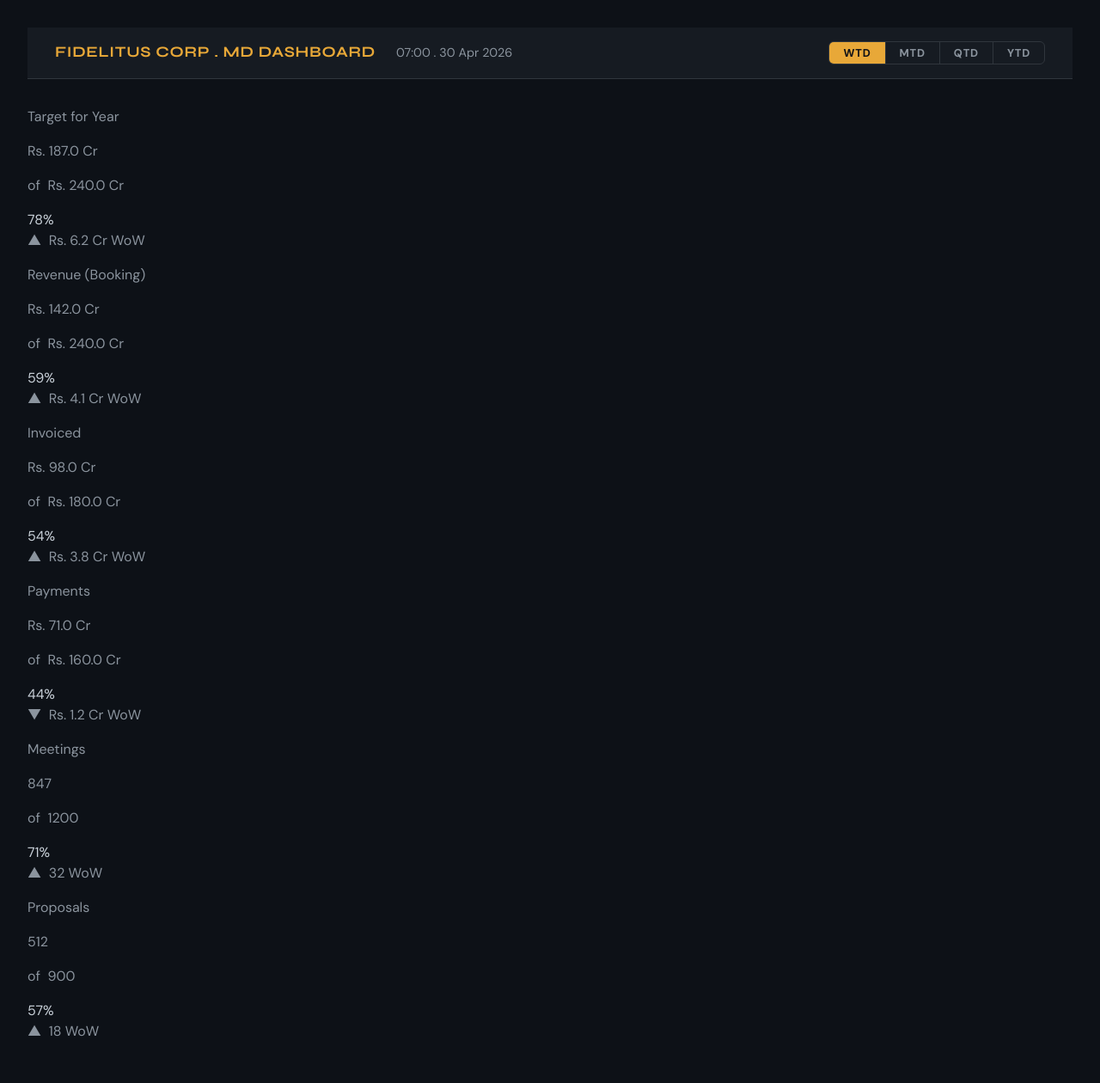
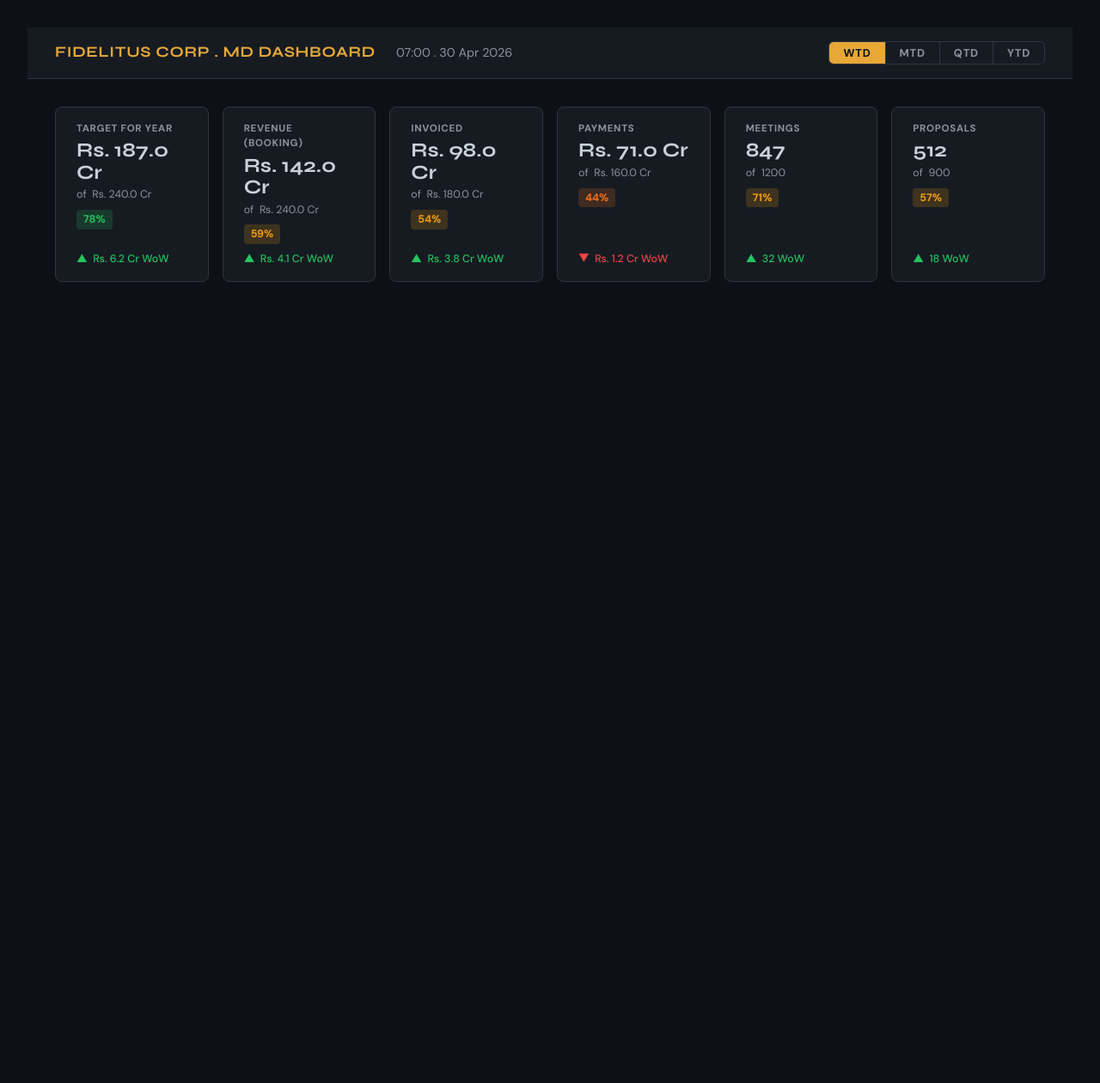
Before and after one commit to katharguppe/mddb, a FastAPI app: page / in a window 1280 px wide. Shown: the whole page at 86% size. After the commit the page ends 328 px from the top, so only its background shows below. Run offline with FastAPI, Linux system fonts and the light colour scheme.

Commit message:
[TASK-002] style: add KPI card strip layout and badge/delta styles

```diff
--- a/app/static/style.css
+++ b/app/static/style.css
@@ -234,3 +234,97 @@ p {
     background-color: var(--color-accent);
     color: #0d1117;
 }
+
+/* ═══════════════════════════════════════════
+   SECTION B — Corporate KPI Strip
+   ═══════════════════════════════════════════ */
+
+.kpi-strip {
+    display: grid;
+    grid-template-columns: repeat(6, 1fr);
+    gap: var(--spacing-md);
+    padding: 0 var(--spacing-xl) var(--spacing-xl);
+}
+
+.kpi-card {
+    background-color: var(--color-bg-surface);
+    border: 1px solid var(--color-border);
+    border-radius: 8px;
+    padding: var(--spacing-md) var(--spacing-lg);
+    display: flex;
+    flex-direction: column;
+    gap: var(--spacing-xs);
+}
+
+.kpi-label {
+    font-family: var(--font-body);
+    font-size: 0.72rem;
+    font-weight: 600;
+    letter-spacing: 0.06em;
+    text-transform: uppercase;
+    color: var(--color-text-secondary);
+    margin: 0;
+}
+
+.kpi-value {
+    font-family: var(--font-heading);
+    font-size: 1.45rem;
+    font-weight: 700;
+    color: var(--color-text-primary);
+    margin: 0;
+    line-height: 1.1;
+}
+
+.kpi-target {
+    font-family: var(--font-body);
+    font-size: 0.78rem;
+    color: var(--color-text-secondary);
+    margin: 0;
+}
+
+/* ── Percentage badge ── */
+.kpi-badge {
+    display: inline-block;
+    font-family: var(--font-body);
+    font-size: 0.78rem;
+    font-weight: 700;
+    padding: 2px 8px;
+    border-radius: 4px;
+    align-self: flex-start;
+    margin-top: var(--spacing-xs);
+}
+
+.badge-red        { background-color: rgba(239, 68,  68,  0.18); color: #ef4444; }
+.badge-red-orange { background-color: rgba(249, 115, 22,  0.18); color: #f97316; }
+.badge-amber      { background-color: rgba(245, 158, 11,  0.18); color: #f59e0b; }
+.badge-green      { background-color: rgba(34,  197, 94,  0.18); color: #22c55e; }
+
+/* ── Delta row ── */
+.kpi-delta {
+    font-family: var(--font-body);
+    font-size: 0.78rem;
+    font-weight: 500;
+    margin: 0;
+    margin-top: auto;
+    padding-top: var(--spacing-xs);
+}
+
+.delta-up   { color: #22c55e; }
+.delta-down { color: #ef4444; }
+
+/* ── Responsive: collapse to 2-col on small screens ── */
+@media (max-width: 900px) {
+    .kpi-strip {
+        grid-template-columns: repeat(2, 1fr);
+    }
+}
+
+@media (max-width: 480px) {
+    .kpi-strip {
+        grid-template-columns: 1fr;
+    }
+    .header-bar {
+        flex-direction: column;
+        align-items: flex-start;
+    }
+}
```
